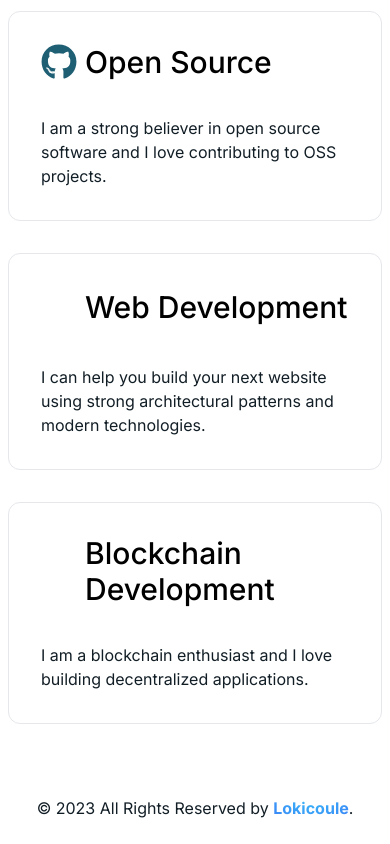
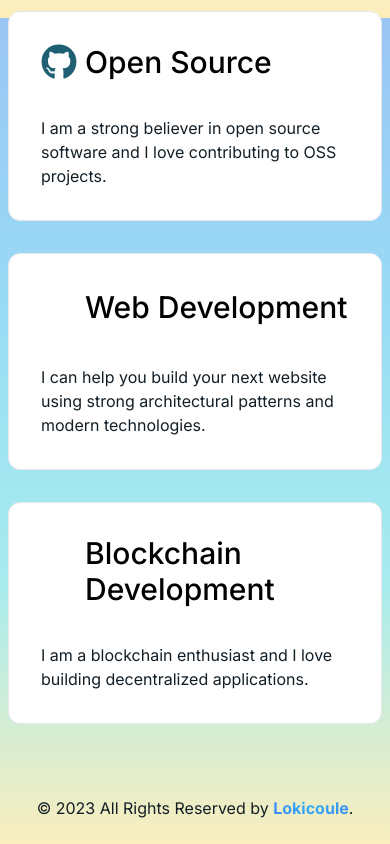
Before and after one commit to Lokicoule/portfolio, a React (Vite) app: page /en in a window 390 px wide. Shown: the part 826-1670 px from the top of the page. Built offline with nearby package versions, Linux system fonts and the light colour scheme; some icons are missing; a web font is replaced by a local one.

Commit message:
style: bg content transparent when lower than lg

```diff
--- a/src/pages/about/AboutView.tsx
+++ b/src/pages/about/AboutView.tsx
@@ -29,7 +29,7 @@
   }
 
   return (
-    <PageLayout title="About" className="lg:rounded-2xl bg-primary">
+    <PageLayout title="About" className="lg:rounded-2xl lg:bg-primary h-full">
       <div className="container mx-auto px-4 md:px-10 lg:px-14">
         <p
           className="text-lg leading-8 mb-6 text-tertiary"
--- a/src/pages/contact/ContactContainer.tsx
+++ b/src/pages/contact/ContactContainer.tsx
@@ -12,7 +12,7 @@
   };
 
   return (
-    <PageLayout title="Contact" className="lg:rounded-2xl bg-primary">
+    <PageLayout title="Contact" className="lg:rounded-2xl lg:bg-primary h-full">
       {NotificationService.makeNotifiable(
         <div className="mx-4 md:mx-[60px] p-4 md:p-16 border-1 border-primary bg-secondary rounded-xl bg-primary mb-[30px] md:mb-[60px]">
           <h3 className="text-4xl leading-tight bg-[radial-gradient(ellipse_at_top,_var(--tw-gradient-stops))] from-sky-400 to-blue-500 inline-block text-transparent bg-clip-text">
--- a/src/pages/resume/ResumeView.tsx
+++ b/src/pages/resume/ResumeView.tsx
@@ -28,7 +28,7 @@
   }
 
   return (
-    <PageLayout title="Resume" className="lg:rounded-2xl bg-primary">
+    <PageLayout title="Resume" className="lg:rounded-2xl lg:bg-primary h-full">
       <div className="px-2 sm:px-5 md:px-10 lg:px-14 px-4 md:px-0">
         <div className="grid grid-cols-1 md:grid-cols-2 lg:grid-cols-2 gap-x-6 gap-y-6">
           <ExperienceSection items={viewModel.experiences} />
--- a/src/pages/works/WorksContainer.tsx
+++ b/src/pages/works/WorksContainer.tsx
@@ -20,7 +20,7 @@
   };
 
   return (
-    <PageLayout title="Works" className="lg:rounded-2xl bg-primary">
+    <PageLayout title="Works" className="lg:rounded-2xl lg:bg-primary">
       {NotificationService.makeNotifiable(
         <WorksView presenter={presenter} onFilterChange={handleFilterClick} />
       )}
--- a/src/shared/components/layouts/Layout.tsx
+++ b/src/shared/components/layouts/Layout.tsx
@@ -6,7 +6,7 @@
 
 const Layout: React.FC<PropsWithChildren> = ({ children }) => {
   return (
-    <div className="dark:bg-gradient-to-t from-[#FCDAB7] via-[#1E5F74] via-[#133B5C] to-[#1D2D50] bg-no-repeat bg-fixed h-full">
+    <div className="dark:bg-gradient-to-t from-[#FCDAB7] via-[#1E5F74] via-[#133B5C] to-[#1D2D50] bg-no-repeat bg-fixed h-full min-h-screen">
       <Header />
       <AnimatePresence mode="wait">
         <main className="container grid grid-cols-12 md:gap-10 lg:mt-[180px] ">
--- a/src/shared/components/layouts/PageLayout.tsx
+++ b/src/shared/components/layouts/PageLayout.tsx
@@ -37,7 +37,7 @@
         initial="hidden"
         animate="visible"
         exit="hidden"
-        className="lg:rounded-2xl bg-primary"
+        className="lg:rounded-2xl lg:bg-primary"
       >
         <Footer />
       </motion.div>
```
